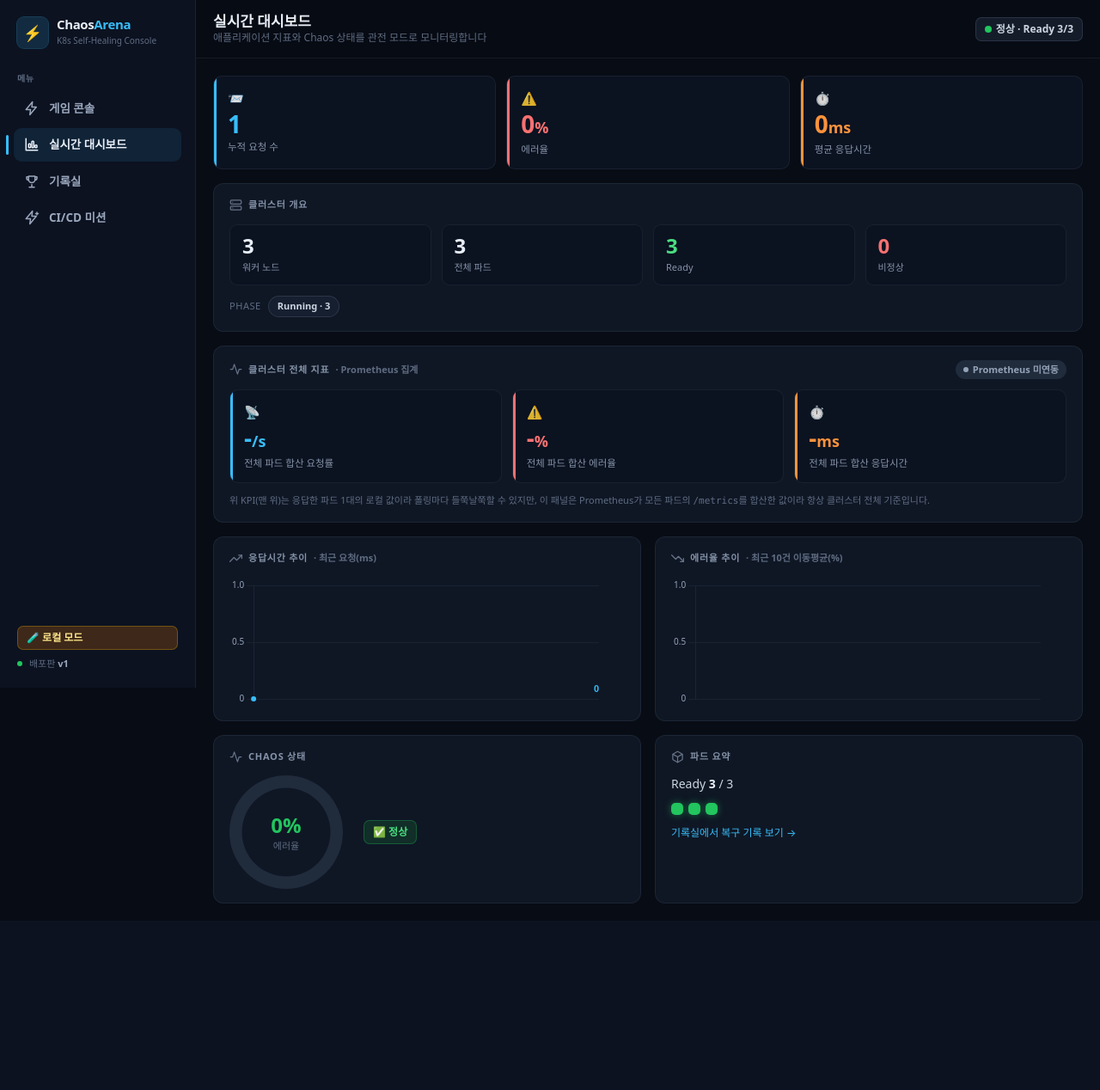
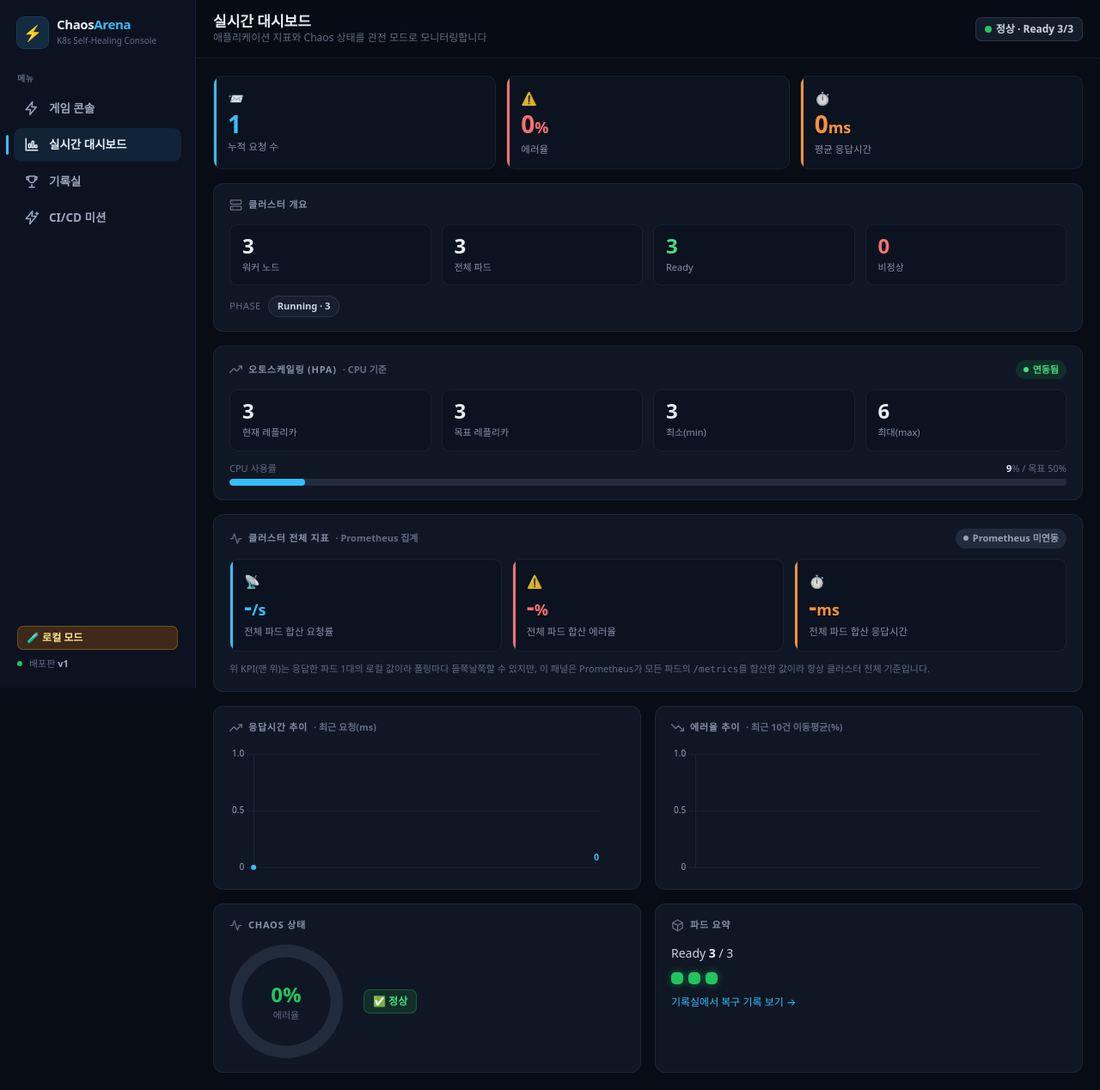
Before and after one commit to wonju90/ChaosArena, a Flask app: page /monitor in a window 1280 px wide. Shown: the whole page at 86% size. Before the commit the page ends 1051 px from the top, so only its background shows below. Run offline with Flask 3, Linux system fonts and the light colour scheme; a map, chart or similar area stays blank; some libraries are stand-ins or nearby versions; some web fonts are replaced.

Commit message:
Add HPA autoscaling panel to the monitoring dashboard
Pod count changes from scale-out were already visible, but why
(current CPU% vs target) only showed up via `kubectl get hpa`. Adds
a minimal-privilege read (RBAC scoped to the single chaos-demo HPA
object, matching the deploy-history ConfigMap pattern), a new
/api/hpa endpoint following the same optional-dependency +
graceful-degradation shape as the Prometheus integration, and a
panel on /monitor showing current/desired replicas, min/max, and a
CPU utilization bar that turns orange past target. LOCAL_MODE mocks
scale-out by reusing the existing cpu_load toggle instead of
requiring a real metrics-server.

```diff
--- a/app.py
+++ b/app.py
@@ -239,9 +239,8 @@ def query_prometheus_instant(promql):
 # 4. 쿠버네티스 API 헬퍼 함수 (LOCAL_MODE가 false일 때만 실제로 쓰인다)
 # ---------------------------------------------------------------------------
 
-def get_k8s_client():
+def ensure_k8s_config():
     """
-    쿠버네티스 API와 통신할 클라이언트를 만든다.
     - 파드 "안에서" 실행 중이면 in-cluster 설정(서비스어카운트 토큰 자동 사용)을 쓴다.
     - 그게 실패하면(예: 노트북에서 kubeconfig로 원격 클러스터를 테스트하는 경우) ~/.kube/config를 대신 사용한다.
     """
@@ -249,7 +248,18 @@ def get_k8s_client():
         config.load_incluster_config()
     except config.ConfigException:
         config.load_kube_config()
+
+
+def get_k8s_client():
+    """쿠버네티스 API와 통신할 CoreV1Api(파드/컨피그맵 등) 클라이언트를 만든다."""
+    ensure_k8s_config()
     return client.CoreV1Api()
+
+
+def get_autoscaling_client():
+    """HPA(HorizontalPodAutoscaler) 조회 전용 AutoscalingV2Api 클라이언트."""
+    ensure_k8s_config()
+    return client.AutoscalingV2Api()
 
 
 def get_chaos_pods(v1):
@@ -282,6 +292,64 @@ def get_deploy_history_events(v1):
         except ValueError:
             continue
     return events
+
+
+HPA_NAME = "chaos-demo"
+
+
+def get_hpa_status(autoscaling_v2):
+    """
+    chaos-demo Deployment에 걸린 HPA(k8s/hpa.yaml)의 현재 상태를 읽어온다.
+    monitor.html의 "오토스케일링" 패널이 `kubectl get hpa` 없이도 같은 값을 보여줄 수 있게 한다.
+    """
+    hpa = autoscaling_v2.read_namespaced_horizontal_pod_autoscaler(
+        name=HPA_NAME, namespace=NAMESPACE
+    )
+
+    current_cpu = None
+    for m in hpa.status.current_metrics or []:
+        if m.type == "Resource" and m.resource.name == "cpu":
+            current_cpu = m.resource.current.average_utilization
+            break
+
+    target_cpu = None
+    for m in hpa.spec.metrics:
+        if m.type == "Resource" and m.resource.name == "cpu":
+            target_cpu = m.resource.target.average_utilization
+            break
+
+    return {
+        "min_replicas": hpa.spec.min_replicas,
+        "max_replicas": hpa.spec.max_replicas,
+        "current_replicas": hpa.status.current_replicas,
+        "desired_replicas": hpa.status.desired_replicas,
+        "current_cpu_percent": current_cpu,
+        "target_cpu_percent": target_cpu,
+    }
+
+
+def build_mock_hpa():
+    """
+    LOCAL_MODE용 가짜 HPA 상태. 실제 metrics-server 없이도 CPU 부하 버튼과 연동해서
+    화면을 확인할 수 있게, chaos_state["cpu_load"] 켜짐 여부로 스케일 아웃된 것처럼 흉내낸다.
+    """
+    if chaos_state["cpu_load"]:
+        return {
+            "min_replicas": 3,
+            "max_replicas": 6,
+            "current_replicas": 6,
+            "desired_replicas": 6,
+            "current_cpu_percent": 88,
+            "target_cpu_percent": 50,
+        }
+    return {
+        "min_replicas": 3,
+        "max_replicas": 6,
+        "current_replicas": 3,
+        "desired_replicas": 3,
+        "current_cpu_percent": 9,
+        "target_cpu_percent": 50,
+    }
 
 
 def describe_k8s_error(e):
@@ -547,6 +615,25 @@ def api_metrics_cluster():
             "cluster_avg_response_ms": round(avg_ms, 1) if avg_ms is not None else None,
         }
     )
+
+
+@app.route("/api/hpa")
+def api_hpa():
+    """
+    오토스케일링(HPA) 상태 — monitor.html의 "오토스케일링" 패널이 이 값을 그대로 보여준다.
+    HPA가 아직 없는 클러스터(KR1 등)에서는 read 호출이 404로 실패하는데, 이것도 다른
+    선택적 연동(Prometheus 등)과 똑같이 available:false로 우아하게 처리한다.
+    """
+    if LOCAL_MODE:
+        return jsonify({"available": True, **build_mock_hpa()})
+
+    try:
+        v2 = get_autoscaling_client()
+        status = get_hpa_status(v2)
+    except (ApiException, config.ConfigException) as e:
+        return jsonify({"available": False, "error": f"쿠버네티스 API 호출 실패: {describe_k8s_error(e)}"})
+
+    return jsonify({"available": True, **status})
 
 
 @app.route("/api/pods")
--- a/k8s/rbac.yaml
+++ b/k8s/rbac.yaml
@@ -31,6 +31,10 @@ rules:
     resources: ["configmaps"]
     resourceNames: ["chaos-deploy-history"]   # 이 ConfigMap 하나만 읽게 제한 (최소 권한)
     verbs: ["get"]   # CI/CD 탭의 배포 히스토리 타임라인 — 쓰기는 Jenkins가 Git 커밋으로만 한다
+  - apiGroups: ["autoscaling"]
+    resources: ["horizontalpodautoscalers"]
+    resourceNames: ["chaos-demo"]   # 이 HPA 하나만 읽게 제한 (최소 권한)
+    verbs: ["get"]   # 모니터링 대시보드의 "오토스케일링(HPA)" 패널이 kubectl get hpa 대신 이걸 씀
 
 ---
 apiVersion: rbac.authorization.k8s.io/v1
--- a/templates/monitor.html
+++ b/templates/monitor.html
@@ -35,6 +35,10 @@
   .prom-badge-on { background: rgba(20,83,45,0.4); color: #4ade80; }
   .prom-badge-off { background: rgba(51,65,85,0.5); color: #94a3b8; }
   .prom-badge-dot { width: 6px; height: 6px; border-radius: 50%; background: currentColor; }
+
+  .hpa-bar-track { height: 8px; border-radius: 999px; background: rgba(148,163,184,0.15); overflow: hidden; }
+  .hpa-bar-fill { height: 100%; border-radius: 999px; background: #38bdf8; transition: width 0.4s ease, background 0.3s; }
+  .hpa-bar-fill.over-target { background: #fb923c; }
 {% endblock %}
 
 {% block content %}
@@ -71,6 +75,27 @@
     <div class="mt-3 flex flex-wrap items-center gap-2">
       <span class="text-[11px] uppercase tracking-wider text-faint">Phase</span>
       <div id="phase-chips" class="flex flex-wrap gap-2"></div>
+    </div>
+  </div>
+
+  <!-- 오토스케일링(HPA) -->
+  <div class="panel">
+    <div class="mb-3 flex items-center justify-between">
+      <h2 class="panel-title" style="margin:0;">{{ ic.i('trend-up') }} 오토스케일링 (HPA) <span class="text-faint normal-case tracking-normal">· CPU 기준</span></h2>
+      <span id="hpa-status-badge" class="prom-badge prom-badge-off"><span class="prom-badge-dot"></span>확인 중…</span>
+    </div>
+    <div class="grid grid-cols-2 sm:grid-cols-4 gap-3">
+      <div class="ov-tile"><div class="ov-val text-ink" id="hpa-current">-</div><div class="ov-lab">현재 레플리카</div></div>
+      <div class="ov-tile"><div class="ov-val text-ink" id="hpa-desired">-</div><div class="ov-lab">목표 레플리카</div></div>
+      <div class="ov-tile"><div class="ov-val text-ink" id="hpa-min">-</div><div class="ov-lab">최소(min)</div></div>
+      <div class="ov-tile"><div class="ov-val text-ink" id="hpa-max">-</div><div class="ov-lab">최대(max)</div></div>
+    </div>
+    <div class="mt-3">
+      <div class="mb-1 flex items-center justify-between text-[11px] text-faint">
+        <span>CPU 사용률</span>
+        <span><b id="hpa-cpu-current" class="text-ink">-</b>% / 목표 <span id="hpa-cpu-target">-</span>%</span>
+      </div>
+      <div class="hpa-bar-track"><div id="hpa-bar-fill" class="hpa-bar-fill" style="width:0%"></div></div>
     </div>
   </div>
 
@@ -323,11 +348,50 @@ async function refreshClusterMetrics() {
   }
 }
 
+// 오토스케일링(HPA) 상태: 5초마다 갱신
+async function refreshHpa() {
+  const badge = document.getElementById('hpa-status-badge');
+  try {
+    const res = await fetch('/api/hpa');
+    const data = await res.json();
+    if (!data.available) {
+      badge.className = 'prom-badge prom-badge-off';
+      badge.innerHTML = '<span class="prom-badge-dot"></span>HPA 미설치';
+      ['hpa-current', 'hpa-desired', 'hpa-min', 'hpa-max'].forEach(
+        (id) => (document.getElementById(id).innerText = '-')
+      );
+      document.getElementById('hpa-cpu-current').innerText = '-';
+      document.getElementById('hpa-cpu-target').innerText = '-';
+      document.getElementById('hpa-bar-fill').style.width = '0%';
+      return;
+    }
+    badge.className = 'prom-badge prom-badge-on';
+    badge.innerHTML = '<span class="prom-badge-dot"></span>연동됨';
+    document.getElementById('hpa-current').innerText = data.current_replicas;
+    document.getElementById('hpa-desired').innerText = data.desired_replicas;
+    document.getElementById('hpa-min').innerText = data.min_replicas;
+    document.getElementById('hpa-max').innerText = data.max_replicas;
+
+    const cur = data.current_cpu_percent;
+    const tgt = data.target_cpu_percent;
+    document.getElementById('hpa-cpu-current').innerText = cur !== null ? cur : '-';
+    document.getElementById('hpa-cpu-target').innerText = tgt !== null ? tgt : '-';
+    const fill = document.getElementById('hpa-bar-fill');
+    fill.style.width = (cur !== null ? Math.min(cur, 100) : 0) + '%';
+    fill.classList.toggle('over-target', cur !== null && tgt !== null && cur >= tgt);
+  } catch (e) {
+    badge.className = 'prom-badge prom-badge-off';
+    badge.innerHTML = '<span class="prom-badge-dot"></span>조회 실패';
+  }
+}
+
 setInterval(refreshStatus, 2000);
 setInterval(refreshPods, 3000);
 setInterval(refreshClusterMetrics, 5000);
+setInterval(refreshHpa, 5000);
 refreshStatus();
 refreshPods();
+refreshHpa();
 refreshClusterMetrics();
 </script>
 {% endblock %}
```
Also changed, not shown: docs/CONCEPTS.md (+23 -0 lines), docs/PROJECT_LOG.md (+17 -0 lines).
